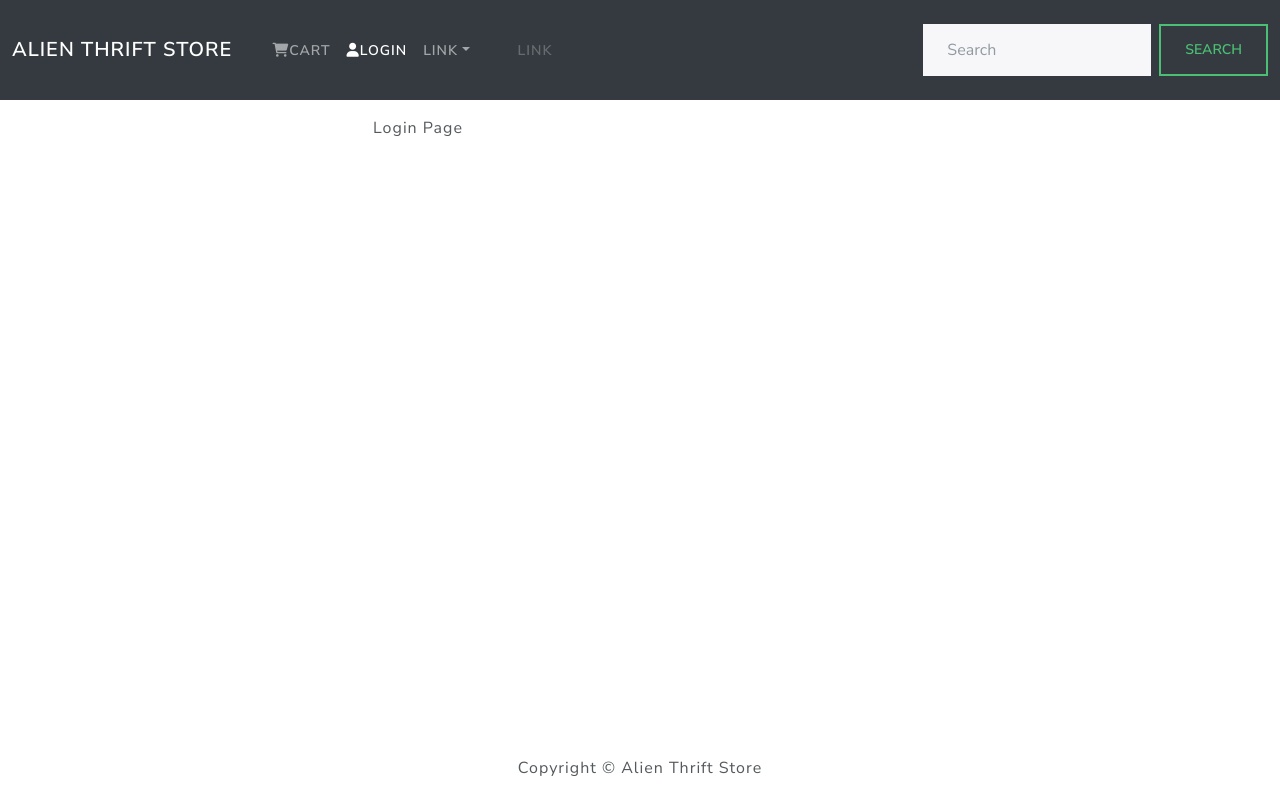
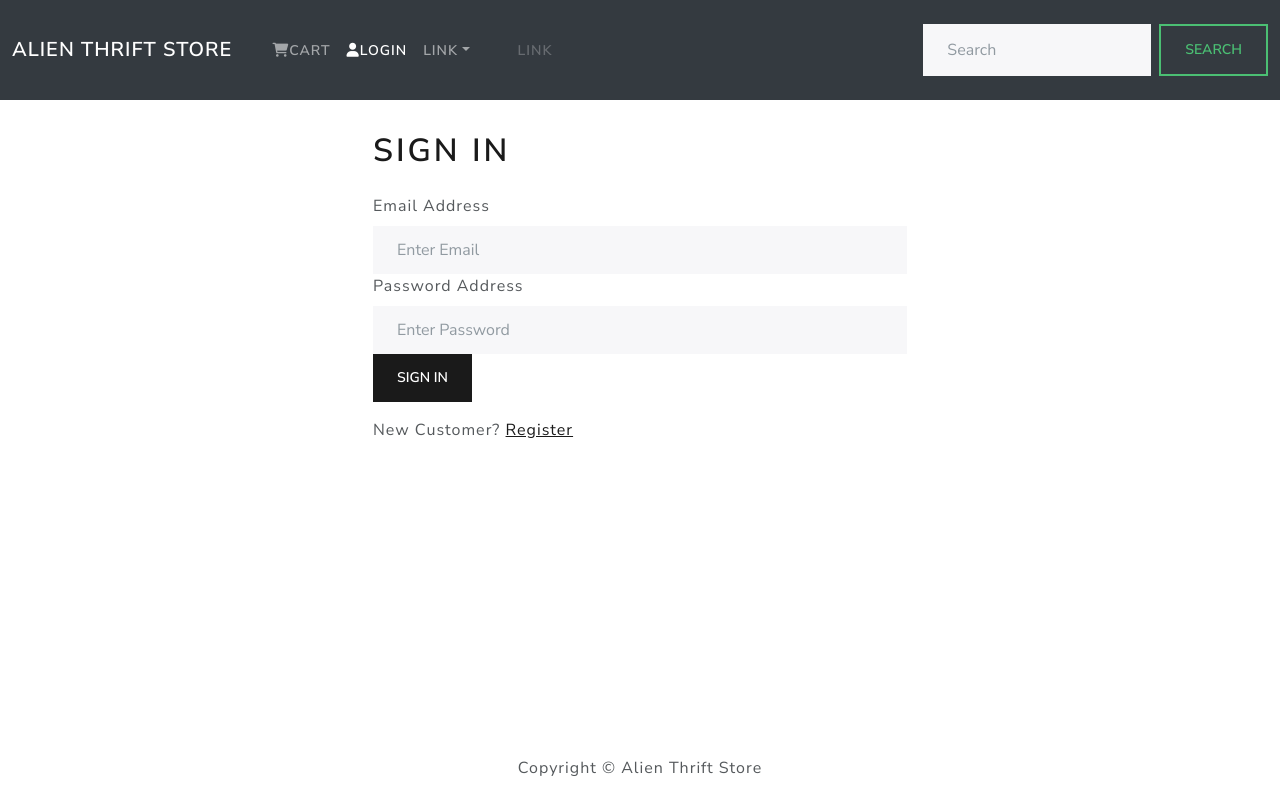
Before and after one commit to btparker70/Alien-Thrift-Store, a React (Create React App) app in the folder frontend/: page /login in a window 1280 px wide. Built offline with nearby package versions, Linux system fonts and the light colour scheme.

Commit message:
added login form to loginpage. added a redirect link for registering. added react-router stuff. added a use effect so logged in users dont see loginpage

```diff
--- a/frontend/src/pages/loginpage/LoginPage.js
+++ b/frontend/src/pages/loginpage/LoginPage.js
@@ -1,5 +1,5 @@
 import React, { useState, useEffect } from 'react'
-import { Link } from 'react-router-dom'
+import { Link, useLocation, useNavigate } from 'react-router-dom'
 import { Form, Button, Row, Col } from 'react-bootstrap'
 import { useDispatch, useSelector } from 'react-redux'
 import Loader from '../../components/loader/Loader'
@@ -11,9 +11,67 @@ const LoginPage = () => {
   const [ email, setEmail ] = useState('')
   const [ password, setPassword ] = useState('')
 
+  const dispatch = useDispatch()
+
+  const location = useLocation()
+  const redirect = location.search ? location.search.split('=')[1] : '/'
+  const navigate = useNavigate()
+
+  const userLogin = useSelector(state => state.userLogin)
+  const { loading, userInfo, error } = userLogin
+
+  useEffect(() => {
+    if(userInfo) {
+      navigate(redirect)
+    }
+  }, [navigate, userInfo, redirect])
+
+  const submitHandler = (e) => {
+    e.preventDefault()
+    dispatch(login(email, password))
+  }
+
   return (
     <FormContainer>
-      Login Page
+      <h1>Sign In</h1>
+
+      <Form onSubmit={submitHandler}>
+        <Form.Group controlId='email'>
+          <Form.Label>Email Address</Form.Label>
+          <Form.Control
+            type='email'
+            placeholder='Enter Email'
+            value={email}
+            onChange={(e) => setEmail(e.target.value)}
+            >
+            </Form.Control>
+        </Form.Group>
+
+        <Form.Group controlId='password'>
+          <Form.Label>Password Address</Form.Label>
+          <Form.Control
+            type='password'
+            placeholder='Enter Password'
+            value={password}
+            onChange={(e) => setPassword(e.target.value)}
+            >
+            </Form.Control>
+        </Form.Group>
+
+        <Button type='submit' variant='primary'>
+          Sign In
+          </Button>
+      </Form>
+
+      <Row className='py-3'>
+        <Col>
+          New Customer? <Link
+          to={redirect ? `/register?redirect=${redirect}` : '/register'}
+          >
+            Register
+            </Link>
+        </Col>
+      </Row>
     </FormContainer>
   )
 }
```
